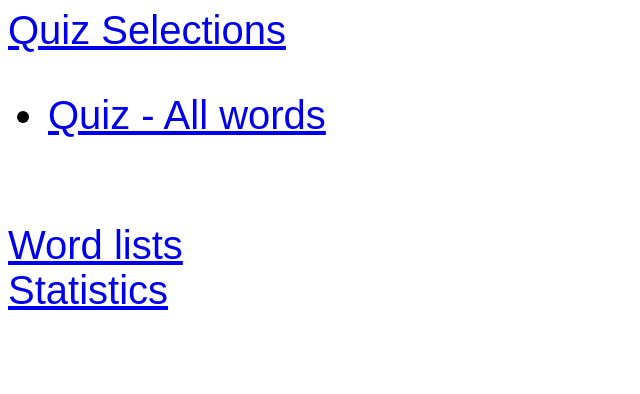
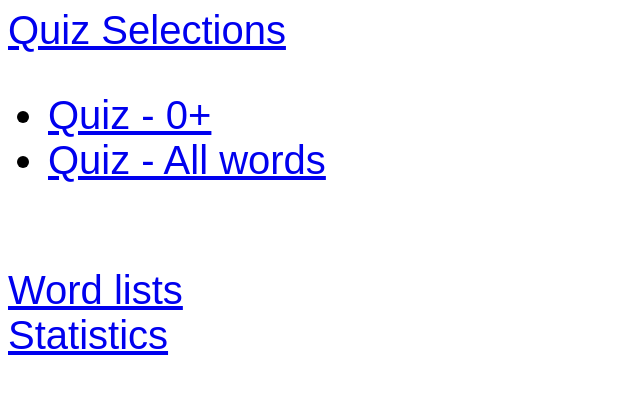
Before and after one commit to greencar77/langtutlight, a plain HTML site: page langtut/index.html in a window 1280 px wide. Shown: the whole page, without its empty margins (0-640 px from the left). Drawn offline with Linux system fonts and the light colour scheme.

Commit message:
shortcut 0+

```diff
--- a/langtut/index.html
+++ b/langtut/index.html
@@ -9,7 +9,8 @@
 
 <a href="selection.html">Quiz Selections</a><br/>
 <ul>
-<li><a href="quiz.html">Quiz - All words</a><br/></li>
+    <li><a href="quiz.html#plus">Quiz - 0+</a><br/></li>
+    <li><a href="quiz.html">Quiz - All words</a><br/></li>
 </ul>
 <br/>
 <a href="index_wordlist.html">Word lists</a><br/>
```
